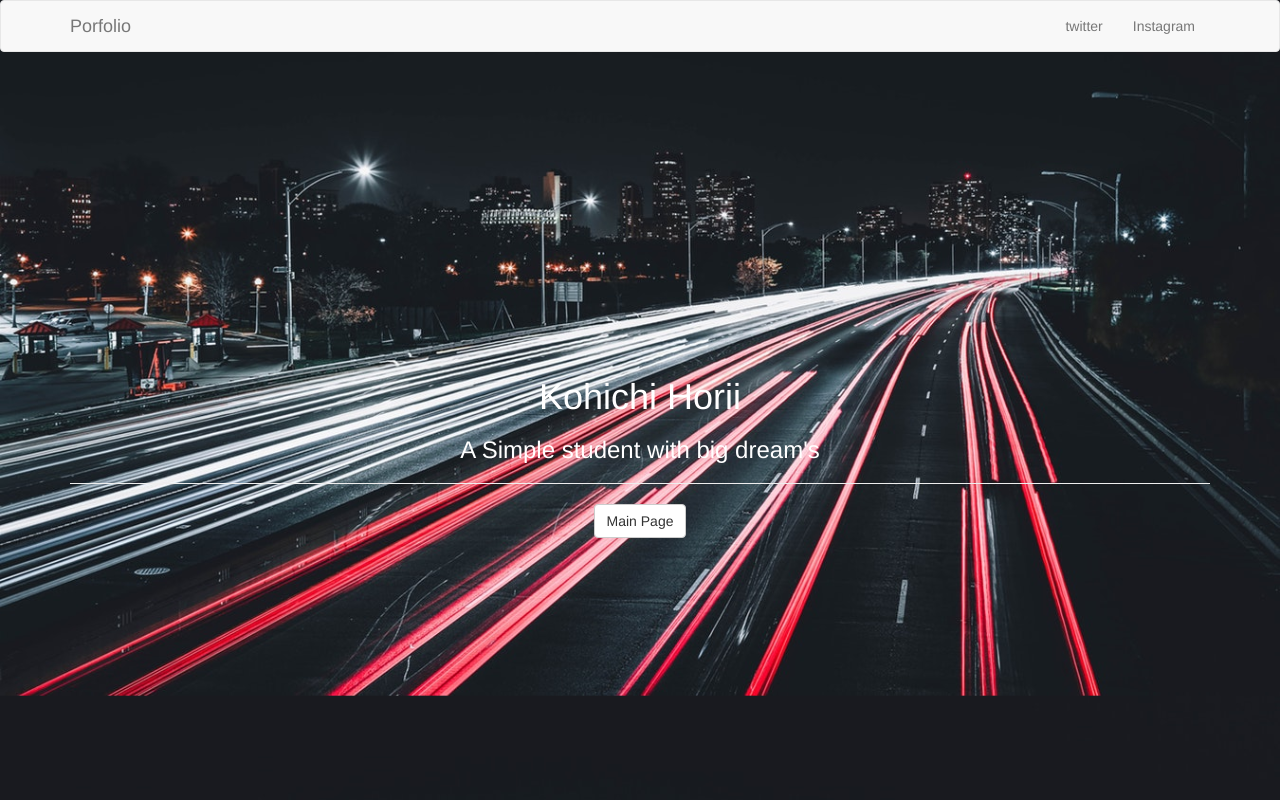
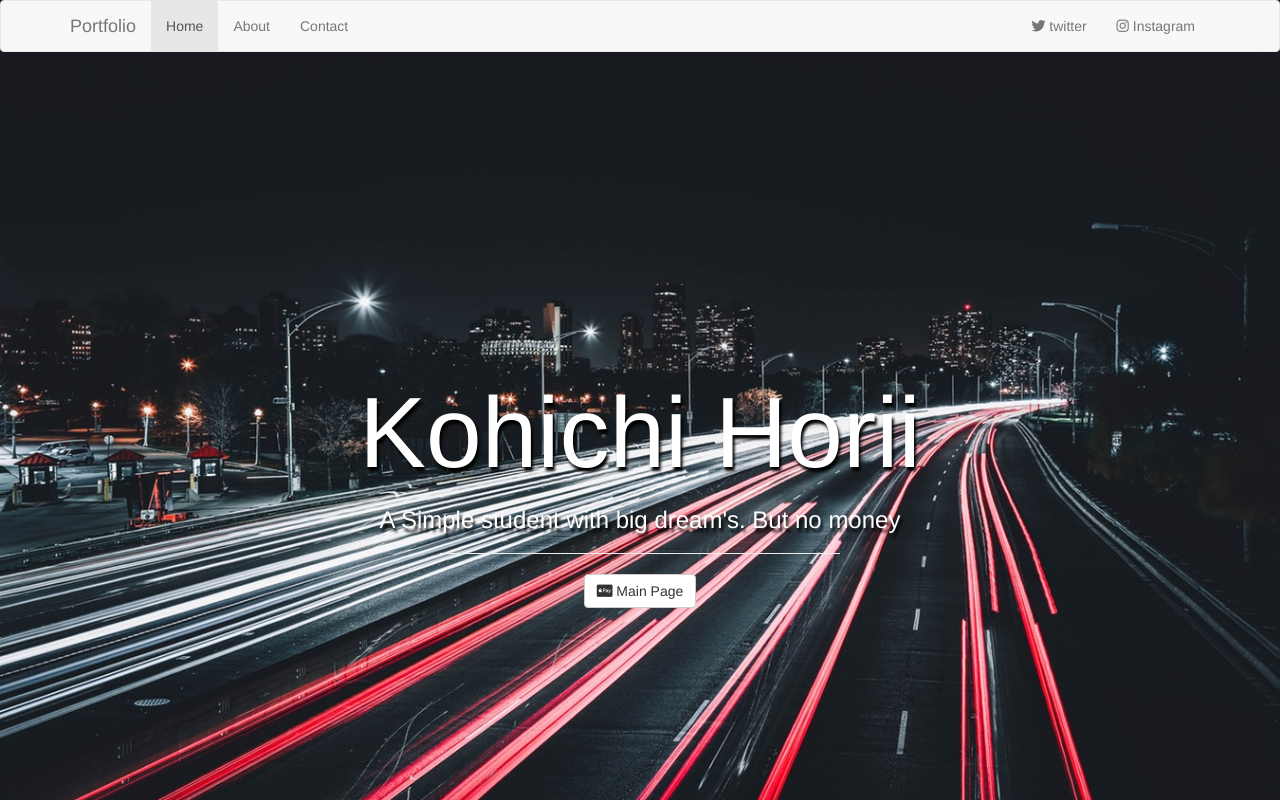
Before and after one commit to ko1h/portfolio2019, a plain HTML site: page front.html in a window 1280 px wide. Drawn offline with Linux system fonts and the light colour scheme.

Commit message:
Add font logo to twitter and instgram, change font size

```diff
--- a/css/styles1.css
+++ b/css/styles1.css
@@ -2,10 +2,24 @@ body{
   background-image: url("../img/street.jpeg");
   background-size: cover;
   background-position: center;
-
+}
+html {
+  height: 100%;
 }
 #content {
   color: white;
+  font-size: 10px;
   text-align: center;
   padding-top: 25%;
 }
+hr {
+  width: 400px
+}
+h1{
+  font-weight:700px;
+  font-size: 100px;
+  text-shadow: 2px 4px 3px black;
+}
+h3{
+  text-shadow: 2px 4px 3px black;
+}
--- a/front.html
+++ b/front.html
@@ -3,6 +3,7 @@
   <head>
     <link rel="stylesheet" href="css/bootstrap.css">
     <link rel="stylesheet" href="css/styles1.css" type="text/css">
+    <link rel="stylesheet" href="https://use.fontawesome.com/releases/v5.6.3/css/all.css" integrity="sha384-UHRtZLI+pbxtHCWp1t77Bi1L4ZtiqrqD80Kn4Z8NTSRyMA2Fd33n5dQ8lWUE00s/" crossorigin="anonymous">
     <script src="js/jquery-3.3.1.js"></script>
     <meta charset="utf-8">
     <title></title>
@@ -18,14 +19,19 @@
           <span class="icon-bar"></span>
           <span class="icon-bar"></span>
         </button>
-        <a class="navbar-brand" href="#">Porfolio</a>
+        <a class="navbar-brand" href="#">Portfolio</a>
       </div>
 
       <!-- Collect the nav links, forms, and other content for toggling -->
       <div class="collapse navbar-collapse" id="bs-example-navbar-collapse-1">
+        <ul class="nav navbar-nav">
+          <li class="active"><a href="#">Home</a></li>
+          <li><a href="#">About</a></li>
+          <li><a href="#">Contact</a></li>
+        </ul>
         <ul class="nav navbar-nav navbar-right">
-          <li><a href="#">twitter</a></li>
-          <li><a href="#">Instagram</a></li>
+          <li><a href="#"><i class="fab fa-twitter"></i> twitter</a></i>
+          <li><a href="#"><i class="fab fa-instagram"></i> Instagram</a></li>
         </ul>
       </div><!-- /.navbar-collapse -->
       </div><!-- /.container-fluid -->
@@ -35,9 +41,9 @@
         <div class="col-lg-12">
           <div id="content">
             <h1>Kohichi Horii</h1>
-            <h3>A Simple student with big dream's</h3>
+            <h3>A Simple student with big dream's. But no money</h3>
             <hr>
-            <a href="index.html" class="btn btn-default btn-lrg">Main Page</a>
+            <a href="index.html" class="btn btn-default btn-lrg"><i class="fab fa-cc-apple-pay"></i> Main Page</a>
           </div>
         </div>
       </div>
```
